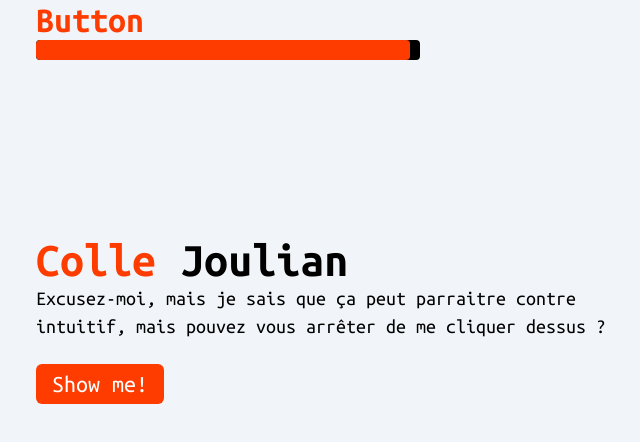
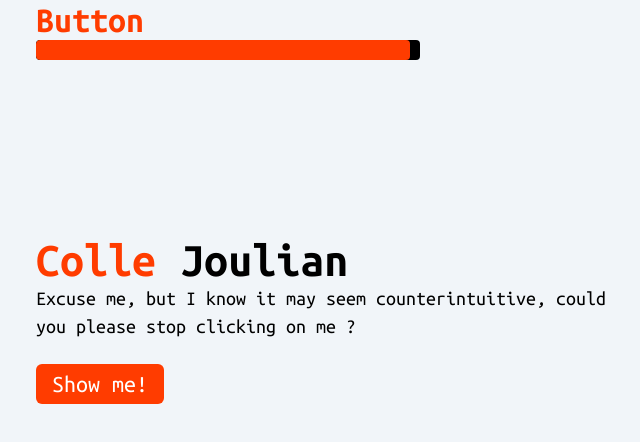
Before and after one commit to colleunmax/Portfolio, a SvelteKit app: page / in a window 1280 px wide. Both pictures are taken after a click on the button "Show me!". Shown: the top 442 px of the page, without its empty margins (304-944 px from the left). Built offline with nearby package versions, Linux system fonts and the light colour scheme.

Commit message:
edit: translating french to english + grammar correction

```diff
--- a/src/routes/+page.svelte
+++ b/src/routes/+page.svelte
@@ -55,13 +55,12 @@
 		</p>
 		{#if scenario === 1}
 			<p class="text-xl w-[600px]">
-				Excusez-moi, mais je sais que ça peut parraitre contre intuitif, mais pouvez vous arrêter de
-				me cliquer dessus ?
+				Excuse me, but I know it may seem counterintuitive, could you please stop clicking on me ?
 			</p>
 		{:else if scenario == 2}
 			<p class="text-xl w-[600px]">
-				Petit fils de pute de merde mal élevé, tu me fait vraimment chier, alors tu veux a ce point me cliquer dessus ?
-				sache que je ne me laiserais pas faire !
+				Son of a bitch, little piece of shit, fucking bastard ! Do you truly want to keep clicking on me like this?
+				I won't let you do so.
 			</p>
 		{:else if scenario == 3}
 		<p class="text-xl w-[600px]">
@@ -75,7 +74,7 @@
 					data-sveltekit-preload-data="hover"
 					href=".">you can't</a
 				>
-				do by your own !
+				do !
 				<a
 					class=" text-primary uppercase font-bold duration-200 hover:-translate-y-1 relative inline-block"
 					data-sveltekit-preload-data="hover"
```
